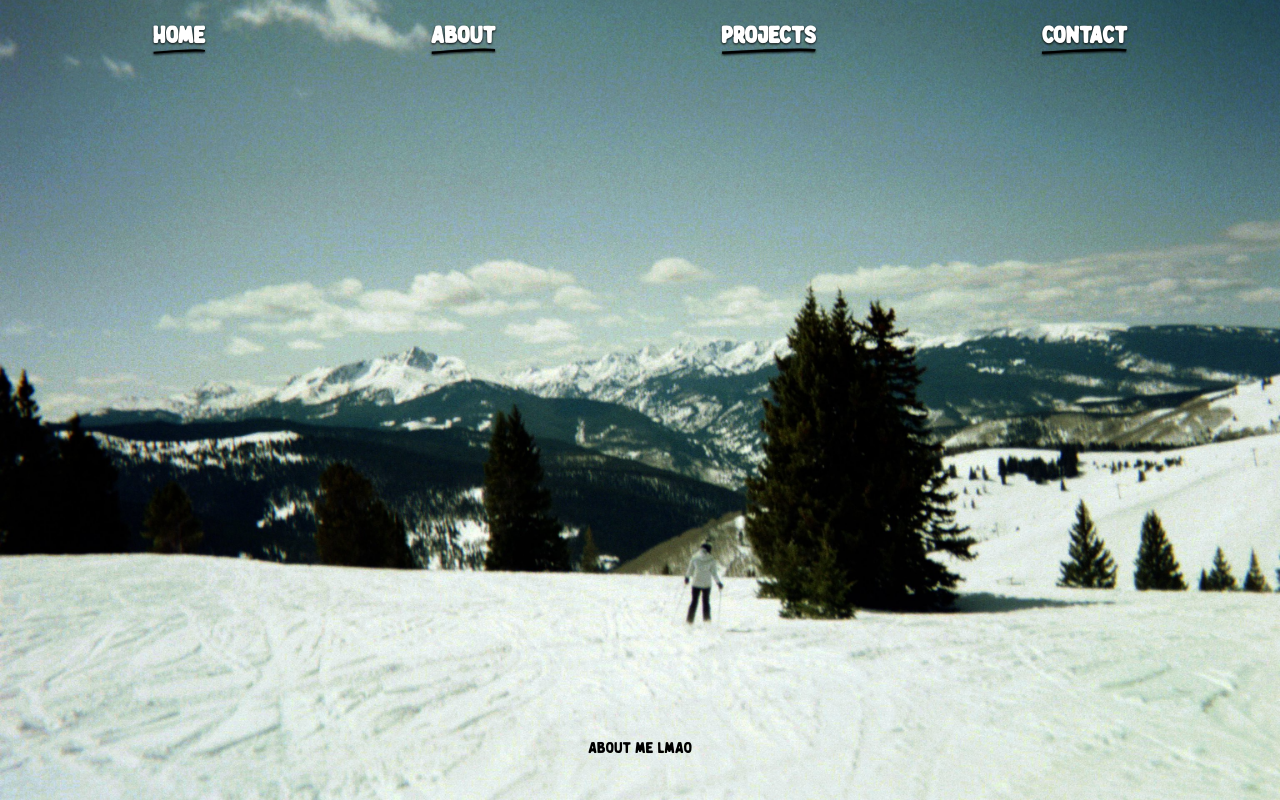
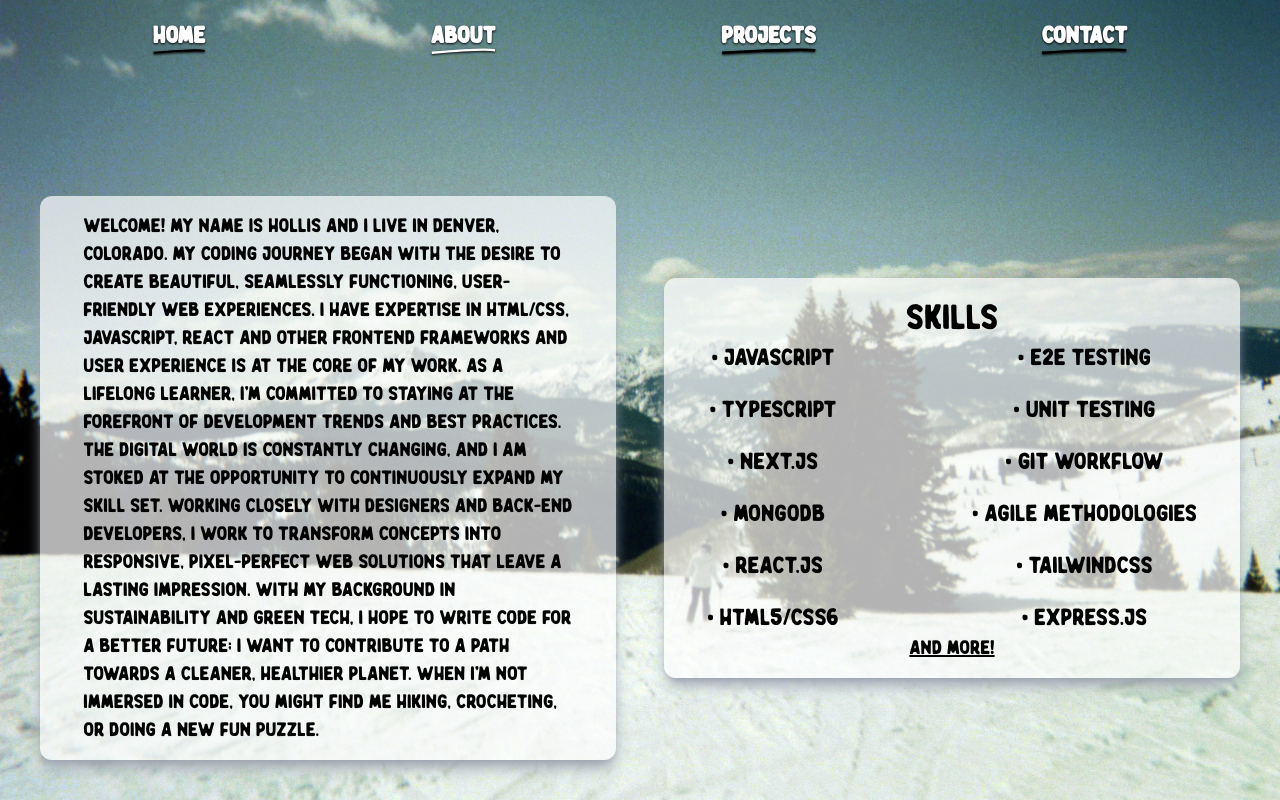
Before and after one commit to hvohr/new-portfolio, a Next.js app: page /about in a window 1280 px wide. Built offline with nearby package versions, Linux system fonts and the light colour scheme.

Commit message:
feat: finish about page

```diff
--- a/src/app/about/page.tsx
+++ b/src/app/about/page.tsx
@@ -1,17 +1,42 @@
 "use client"
 import React from 'react';
-import Header from "../components/Header"
+import Header from "../components/Header";
 
 const About = () => {
-
   return (
-    <main className="bg-cover bg-no-repeat bg-center bg-[url('/9.jpeg')] font-wilden flex min-h-screen flex-col justify-between items-center p-10 pt-5">
-      <Header/>
-      <div>
-        <h1>About me lmao</h1>
-      </div>
+    <main className="bg-cover bg-no-repeat bg-center bg-[url('/9.jpeg')] font-wilden flex min-h-screen flex-col justify-between items-center p-10 pt-5 gap-3">
+      <Header />
+      <section className="flex flex-col md:flex-row w-full justify-between items-center h-full gap-5">
+      <div className="shadow-lg shadow-gray-400 p-4 rounded-xl flex flex-col justify-center md:w-[48%] w-full items-center" style={{ backgroundColor: 'rgba(255, 255, 255, 0.7)' }}>
+          <h1 className="overflow-scroll text-md md:text-xl max-w-[90%] min-h-[0]">Welcome! My name is Hollis and I live in Denver, Colorado. My coding journey began with the desire to create beautiful, seamlessly functioning, user-friendly web experiences. I have expertise in HTML/CSS, JavaScript, React and other frontend frameworks and user experience is at the core of my work.
+            As a lifelong learner, I'm committed to staying at the forefront of development trends and best practices. The digital world is constantly changing, and I am stoked at the opportunity to continuously expand my skill set. Working closely with designers and back-end developers, I work to transform concepts into responsive, pixel-perfect web solutions that leave a lasting impression.
+            With my background in sustainability and green tech, I hope to write code for a better future; I want to contribute to a path towards a cleaner, healthier planet. When I'm not immersed in code, you might find me hiking, crocheting, or doing a new fun puzzle.</h1>
+        </div>
+        <div className="shadow-lg shadow-gray-400 p-4 rounded-xl flex flex-col justify-center h-fit md:w-[48%] w-full items-center" style={{ backgroundColor: 'rgba(255, 255, 255, 0.7)' }}>
+          <h1 className="text-2xl md:text-4xl m-1">Skills</h1>
+          <section className="overflow-scroll w-[90%] flex items-center justify-between">
+          <div className="text-center text-lg md:text-2xl flex flex-col justify-between gap-2 md:gap-5">
+              <p>• Javascript</p>
+              <p>• Typescript</p>
+              <p>• Next.js</p>
+              <p>• MongoDB</p>
+              <p>• React.js</p>
+              <p>• HTML5/CSS6</p>
+            </div>
+            <div className="text-center text-lg md:text-2xl flex flex-col justify-between gap-2 md:gap-5">
+              <p>• E2E Testing</p>
+              <p>• Unit Testing</p>
+              <p>• Git Workflow</p>
+              <p>• Agile Methodologies</p>
+              <p>• TailwindCSS</p>
+              <p>• Express.js</p>
+            </div>
+          </section>
+          <p className="text-xl underline">And More!</p>
+        </div>
+      </section>
     </main>
   )
 }
 
-export default About
+export default About;
--- a/src/app/components/Header.tsx
+++ b/src/app/components/Header.tsx
@@ -14,8 +14,7 @@ const Header = () => {
         <Link href="/">
         <div className="drop-shadow-[0_1.2px_1.2px_rgba(0,0,0,1)] transition-transform hover:scale-110 mx-1 font-extrabold text-2xl relative inline-block stroke-current">
             Home
-            <svg className="text-black absolute -bottom-0.5 w-full max-h-1.5" viewBox="0 0 55 5" xmlns="http://www.w3.org/2000/svg"
-              preserveAspectRatio="none">
+            <svg className={`${pathname === '/' ? 'text-white' : 'text-black'} absolute -bottom-0.5 w-full max-h-1.5`} viewBox="0 0 55 5" xmlns="http://www.w3.org/2000/svg" preserveAspectRatio="none">
               <path d="M0.652466 4.00002C15.8925 2.66668 48.0351 0.400018 54.6853 2.00002" stroke-width="2"></path>
             </svg>
           </div>
@@ -24,8 +23,7 @@ const Header = () => {
       <Link href="/about">
         <div className="drop-shadow-[0_1.2px_1.2px_rgba(0,0,0,1)] transition-transform hover:scale-110 mx-1 font-extrabold text-2xl relative inline-block stroke-current">
           About
-          <svg className="text-black absolute -bottom-0.5 w-full max-h-1.5" viewBox="0 0 55 5" xmlns="http://www.w3.org/2000/svg"
-            preserveAspectRatio="none">
+          <svg className={`${pathname === '/about' ? 'text-white' : 'text-black'} absolute -bottom-0.5 w-full max-h-1.5`} viewBox="0 0 55 5" xmlns="http://www.w3.org/2000/svg" preserveAspectRatio="none">
             <path d="M0.652466 4.00002C15.8925 2.66668 48.0351 0.400018 54.6853 2.00002" stroke-width="2"></path>
           </svg>
         </div>
@@ -33,8 +31,7 @@ const Header = () => {
       <Link href="/projects">
         <div className="drop-shadow-[0_1.2px_1.2px_rgba(0,0,0,1)] transition-transform hover:scale-110 mx-1 font-extrabold text-2xl relative inline-block stroke-current">
           Projects
-          <svg className="text-black absolute -bottom-0.5 w-full max-h-1.5" viewBox="0 0 55 5" xmlns="http://www.w3.org/2000/svg"
-            preserveAspectRatio="none">
+          <svg className={`${pathname === '/projects' ? 'text-white' : 'text-black'} absolute -bottom-0.5 w-full max-h-1.5`} viewBox="0 0 55 5" xmlns="http://www.w3.org/2000/svg" preserveAspectRatio="none">
             <path d="M0.652466 4.00002C15.8925 2.66668 48.0351 0.400018 54.6853 2.00002" stroke-width="2"></path>
           </svg>
         </div>
@@ -42,8 +39,7 @@ const Header = () => {
       <Link href="/contact">
         <div className="drop-shadow-[0_1.2px_1.2px_rgba(0,0,0,1)] transition-transform hover:scale-110 mx-1 font-extrabold text-2xl relative inline-block stroke-current">
           Contact
-          <svg className="text-black absolute -bottom-0.5 w-full max-h-1.5" viewBox="0 0 55 5" xmlns="http://www.w3.org/2000/svg"
-            preserveAspectRatio="none">
+          <svg className={`${pathname === '/contact' ? 'text-white' : 'text-black'} absolute -bottom-0.5 w-full max-h-1.5`} viewBox="0 0 55 5" xmlns="http://www.w3.org/2000/svg" preserveAspectRatio="none">
             <path d="M0.652466 4.00002C15.8925 2.66668 48.0351 0.400018 54.6853 2.00002" stroke-width="2"></path>
           </svg>
         </div>
--- a/src/app/contact/page.tsx
+++ b/src/app/contact/page.tsx
@@ -5,13 +5,13 @@ import Header from "../components/Header"
 
 const Contact = () => {
   return (
-    <main className="bg-cover bg-no-repeat bg-center bg-[url('/7.jpeg')] font-wilden flex min-h-screen flex-col justify-between items-center p-10 pt-5">
+    <main className="bg-cover bg-no-repeat bg-center bg-[url('/7.jpeg')] font-wilden flex h-screen flex-col justify-between items-center p-10 pt-5">
       <Header/>
-      <div>
+      <div className="rounded-xl flex flex-col justify-center md:h-[50vh] md:w-[70%] bg-[rgba(255, 255, 255, 0.6)] items-center mt-12 flex-grow" style={{ backgroundColor: 'rgba(255, 255, 255, 0.6)'}}>
         <h1>Contact me lmao</h1>
       </div>
     </main>
   )
 }
 
-export default Contact
+export default Contact;
--- a/src/app/projects/page.tsx
+++ b/src/app/projects/page.tsx
@@ -7,8 +7,8 @@ const Projects = () => {
   return (
     <main className="bg-cover bg-no-repeat bg-[url('/18.jpeg')] font-wilden flex min-h-screen flex-col justify-between items-center p-10 pt-5">
       <Header/>
-      <div>
-        <h1>Contact me lmao</h1>
+      <div className="rounded-xl flex flex-col justify-center md:h-[50vh] md:w-[70%] bg-[rgba(255, 255, 255, 0.6)] items-center mt-12 flex-grow" style={{ backgroundColor: 'rgba(255, 255, 255, 0.6)'}}>
+        <h1>Projects lmao</h1>
       </div>
     </main>
   )
```
